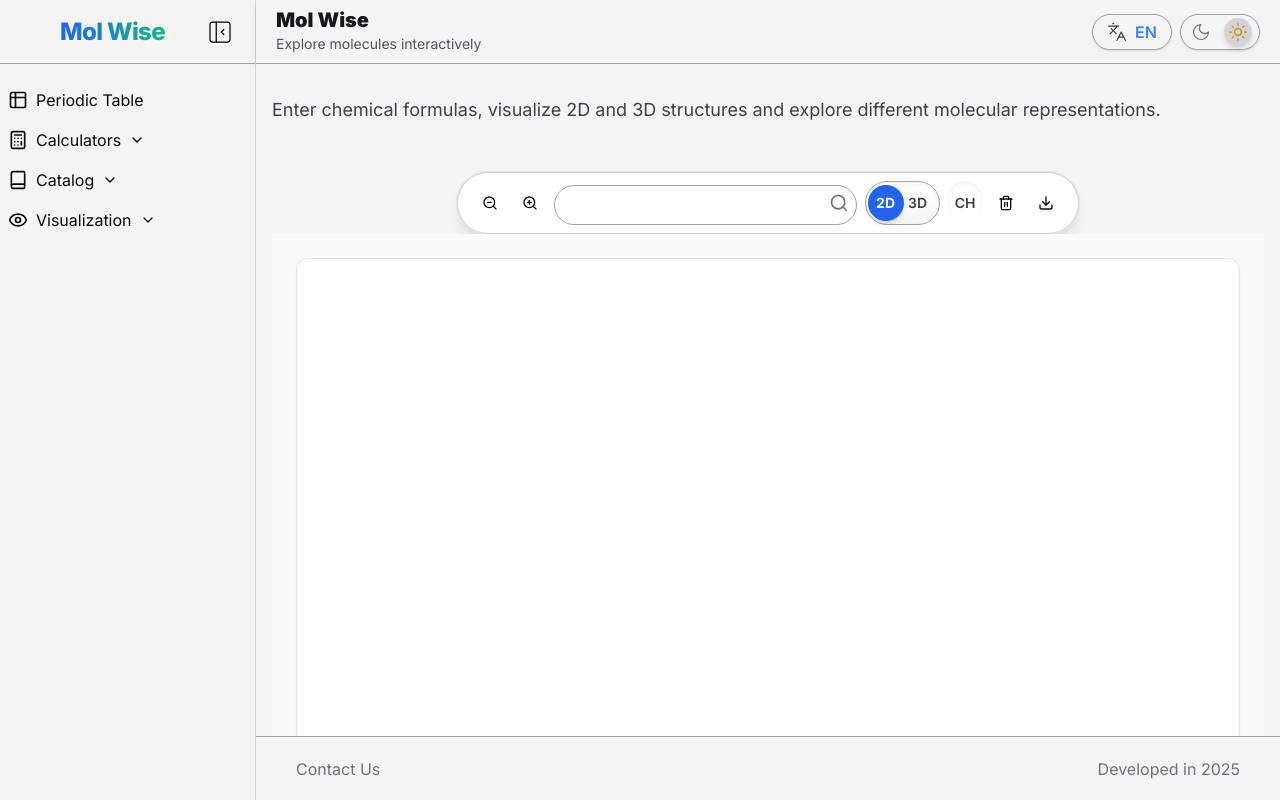
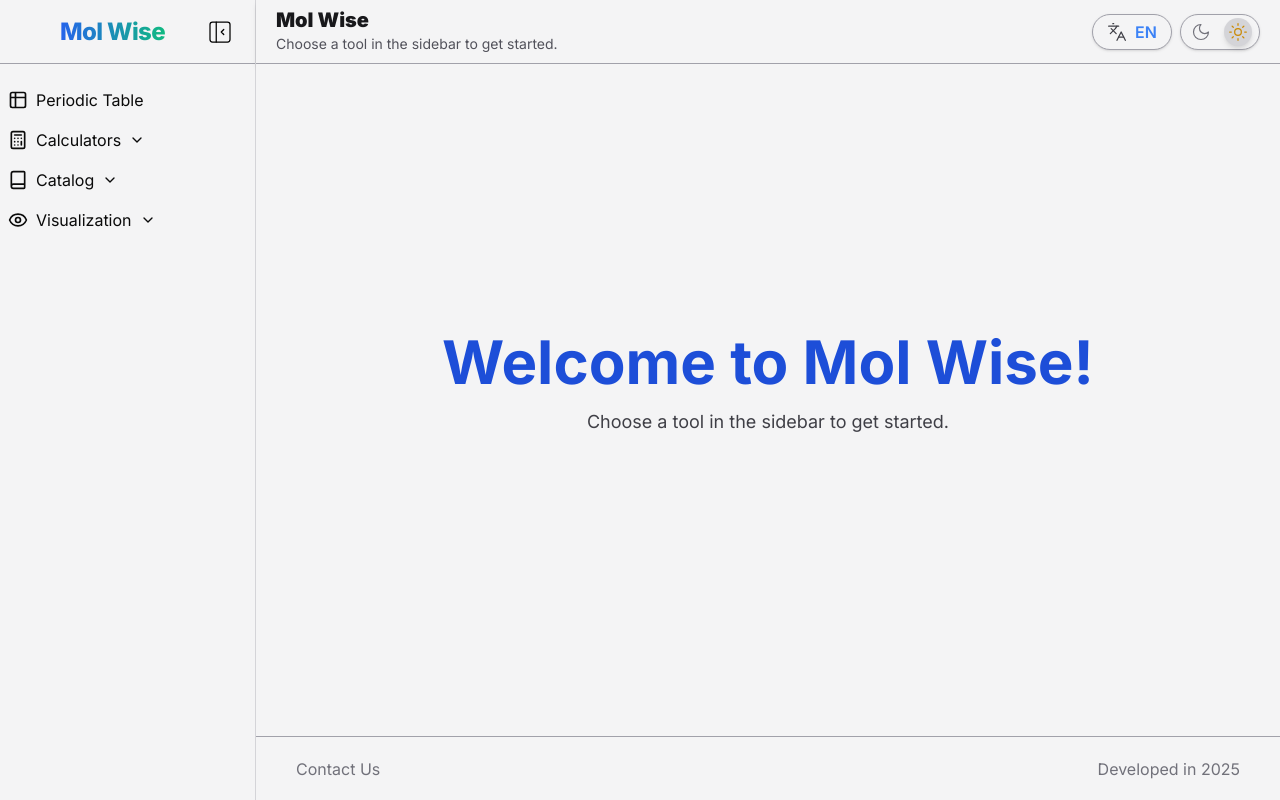
Before and after one commit to brunomacedo1203/Mol-Wise, a Next.js app: page /en in a window 1280 px wide. Built offline with nearby package versions, Linux system fonts and the light colour scheme.

Commit message:
refactor: improve molecule toolbar and constrain content area

```diff
--- a/src/app/[locale]/page.tsx
+++ b/src/app/[locale]/page.tsx
@@ -1,28 +1,29 @@
 "use client";
 
 import Page from "@/shared/components/layout/Page";
-import { VisualizationPageContent } from "@/features/visualization/components/VisualizationPageContent";
 import { useEffect } from "react";
 import { useSubtitleStore } from "@/shared/store/subtitleStore";
 import { useTranslations } from "next-intl";
 
-export default function VisualizationPage() {
-  const t = useTranslations("visualization");
+export default function Home() {
+  const t = useTranslations("home");
+  const commonT = useTranslations("common");
   const setSubtitle = useSubtitleStore((state) => state.setSubtitle);
-
   useEffect(() => {
-    setSubtitle(t("subtitle"));
+    setSubtitle(commonT("chooseTool"));
     return () => setSubtitle("");
-  }, [setSubtitle, t]);
+  }, [setSubtitle, commonT]);
 
   return (
     <Page title={t("title")}>
-      <div className="flex-1 flex flex-col w-full h-full">
-        <div className="max-w-6xl mx-auto w-full px-4 py-8">
+      <div className="flex-1 flex justify-center items-center w-full h-full">
+        <div className="flex flex-col items-center justify-center">
+          <h1 className="text-6xl font-bold mb-4 text-blue-700">
+            {t("welcome")}
+          </h1>
           <p className="text-lg text-zinc-700 mb-8 dark:text-zinc-100">
-            {t("description")}
+            {t("subtitle")}
           </p>
-          <VisualizationPageContent />
         </div>
       </div>
     </Page>
--- a/src/features/visualization/components/MoleculeToolbar.tsx
+++ b/src/features/visualization/components/MoleculeToolbar.tsx
@@ -71,10 +71,10 @@ export function MoleculeToolbar() {
       {/* 🔍 Zoom Buttons */}
       <div className="flex items-center gap-2">
         <button className="w-8 h-8 flex items-center justify-center rounded hover:bg-zinc-100 dark:hover:bg-zinc-800">
-          <ZoomOut className="w-4 h-4" />
+          <ZoomOut className="w-5 h-5" />
         </button>
         <button className="w-8 h-8 flex items-center justify-center rounded hover:bg-zinc-100 dark:hover:bg-zinc-800">
-          <ZoomIn className="w-4 h-4" />
+          <ZoomIn className="w-5 h-5" />
         </button>
       </div>
 
@@ -105,7 +105,9 @@ export function MoleculeToolbar() {
               dark:border-zinc-700 bg-white dark:bg-zinc-900
               placeholder:text-zinc-400 dark:placeholder:text-zinc-500
               focus:outline-none focus:ring-2 focus:ring-blue-500`}
-            disabled={showErrorInInput} // impede editar enquanto mostra erro
+            placeholder={
+              showErrorInInput ? err ?? t("error") : t("placeholder")
+            }
           />
           <button
             type="submit"
@@ -149,8 +151,8 @@ export function MoleculeToolbar() {
 
         {/* 🧪 Botão CH */}
         <button
-          className="h-11 w-12 rounded-full flex items-center justify-center text-sm font-semibold
-             dark:from-zinc-900 dark:to-zinc-800
+          className="h-10 w-10 rounded-full flex items-center justify-center text-base font-semibold
+            dark:from-zinc-900 dark:to-zinc-800
             shadow-inner dark:shadow-none
             hover:shadow-md hover:bg-zinc-200 dark:hover:bg-zinc-700
             text-zinc-700 dark:text-zinc-300 transition-all"
@@ -163,10 +165,10 @@ export function MoleculeToolbar() {
       {/* 🗑️ Trash & ⬇️ Download */}
       <div className="flex items-center gap-2">
         <button className="w-8 h-8 flex items-center justify-center rounded hover:bg-zinc-100 dark:hover:bg-zinc-800">
-          <Trash2 className="w-4 h-4" />
+          <Trash2 className="w-5 h-5" />
         </button>
         <button className="w-8 h-8 flex items-center justify-center rounded hover:bg-zinc-100 dark:hover:bg-zinc-800">
-          <Download className="w-4 h-4" />
+          <Download className="w-5 h-5" />
         </button>
       </div>
     </div>
--- a/src/features/visualization/components/MoleculeViewer2D.tsx
+++ b/src/features/visualization/components/MoleculeViewer2D.tsx
@@ -223,6 +223,52 @@ function removeCIPLabelsAndNames(svgString: string): string {
   return serializer.serializeToString(svg);
 }
 
+/** ======= Nova função para calcular o bounding box real da molécula ======= */
+function getContentBounds(svg: SVGSVGElement): ViewBox | null {
+  try {
+    // Seleciona todos os elementos gráficos que fazem parte da molécula
+    const graphicElements = svg.querySelectorAll(
+      "line, circle, ellipse, path, polygon, polyline, text"
+    );
+
+    if (graphicElements.length === 0) return null;
+
+    let minX = Infinity,
+      minY = Infinity,
+      maxX = -Infinity,
+      maxY = -Infinity;
+
+    graphicElements.forEach((element) => {
+      try {
+        const bbox = (element as SVGGraphicsElement).getBBox();
+        if (bbox.width > 0 && bbox.height > 0) {
+          minX = Math.min(minX, bbox.x);
+          minY = Math.min(minY, bbox.y);
+          maxX = Math.max(maxX, bbox.x + bbox.width);
+          maxY = Math.max(maxY, bbox.y + bbox.height);
+        }
+      } catch (error) {
+        console.error(error);
+      }
+    });
+
+    if (minX === Infinity || minY === Infinity) return null;
+
+    // Adiciona uma pequena margem para evitar cortes nas bordas
+    const margin = Math.max((maxX - minX) * 0.05, (maxY - minY) * 0.05, 5);
+
+    return {
+      minX: minX - margin,
+      minY: minY - margin,
+      width: maxX - minX + margin * 2,
+      height: maxY - minY + margin * 2,
+    };
+  } catch (e) {
+    console.warn("Erro ao calcular content bounds:", e);
+    return null;
+  }
+}
+
 /** ======= Theming robusto (salva originais e reaplica no toggle) ======= */
 function applyThemeToSVG(svg: SVGSVGElement, mode: "dark" | "light") {
   if (!svg) return;
@@ -322,6 +368,7 @@ export function MoleculeViewer2D() {
 
   const vbRef = useRef<ViewBox | null>(null);
   const vbInitialRef = useRef<ViewBox | null>(null);
+  const contentBoundsRef = useRef<ViewBox | null>(null);
 
   // Carrega OCL
   useEffect(() => {
@@ -334,8 +381,8 @@ export function MoleculeViewer2D() {
         if (disposed) return;
         oclRef.current = OCL;
         setReady(true);
-      } catch (e) {
-        console.error(e);
+      } catch (error) {
+        console.error(error);
       }
     })();
     return () => {
@@ -360,60 +407,66 @@ export function MoleculeViewer2D() {
     );
   }, []);
 
-  // Função utilitária para limitar o viewBox
+  // Nova função de limitação baseada no conteúdo real
   const clampViewBox = useCallback((vb: ViewBox, init: ViewBox): ViewBox => {
-    // Calcula os limites máximos de deslocamento
-    // Permitimos um deslocamento de até 30% da dimensão inicial para cada lado
-    // Valor intermediário que permite mais liberdade de movimento sem perder a molécula
-    const maxOffsetX = init.width * 0.37;
-    const maxOffsetY = init.height * 0.25;
+    const contentBounds = contentBoundsRef.current;
+    if (!contentBounds) {
+      // Fallback para o comportamento anterior se não conseguirmos calcular os bounds
+      const maxOffsetX = init.width * 0.37;
+      const maxOffsetY = init.height * 0.25;
 
-    // Limita as coordenadas para não ultrapassar os limites
-    const clampedMinX = Math.max(
-      init.minX - maxOffsetX,
-      Math.min(init.minX + maxOffsetX, vb.minX)
-    );
-    const clampedMinY = Math.max(
-      init.minY - maxOffsetY,
-      Math.min(init.minY + maxOffsetY, vb.minY)
-    );
+      const clampedMinX = Math.max(
+        init.minX - maxOffsetX,
+        Math.min(init.minX + maxOffsetX, vb.minX)
+      );
+      const clampedMinY = Math.max(
+        init.minY - maxOffsetY,
+        Math.min(init.minY + maxOffsetY, vb.minY)
+      );
 
-    // Verifica se o viewBox está muito ampliado (zoom out extremo)
-    // e centraliza a molécula se necessário
-    const maxWidth = init.width * 4.0; // Consistente com o limite de zoom
-    const maxHeight = init.height * 4.0;
+      const maxWidth = init.width * 4.0;
+      const maxHeight = init.height * 4.0;
 
-    let finalWidth = vb.width;
-    let finalHeight = vb.height;
-
-    // Se o zoom estiver muito ampliado, ajusta para o tamanho máximo
-    if (finalWidth > maxWidth) {
-      finalWidth = maxWidth;
-    }
-    if (finalHeight > maxHeight) {
-      finalHeight = maxHeight;
-    }
-
-    // Garante que a molécula permaneça visível mesmo em zoom extremo
-    // Centraliza a molécula se o viewBox estiver muito deslocado
-    if (
-      Math.abs(clampedMinX - init.minX) > maxOffsetX * 0.95 ||
-      Math.abs(clampedMinY - init.minY) > maxOffsetY * 0.95
-    ) {
-      // Se estiver próximo do limite, centraliza suavemente
       return {
         minX: clampedMinX,
         minY: clampedMinY,
-        width: finalWidth,
-        height: finalHeight,
+        width: Math.min(vb.width, maxWidth),
+        height: Math.min(vb.height, maxHeight),
       };
     }
+
+    // Limites de zoom baseados no tamanho inicial
+    const minWidth = init.width * 0.1;
+    const maxWidth = init.width * 4.0;
+    const aspect = init.height / init.width;
+
+    // Clamp do zoom
+    const clampedWidth = Math.min(Math.max(vb.width, minWidth), maxWidth);
+    const clampedHeight = clampedWidth * aspect;
+
+    // Calcula os limites para que a molécula não saia da vista
+    // A molécula deve estar sempre pelo menos parcialmente visível
+    const moleculeLeft = contentBounds.minX;
+    const moleculeRight = contentBounds.minX + contentBounds.width;
+    const moleculeTop = contentBounds.minY;
+    const moleculeBottom = contentBounds.minY + contentBounds.height;
+
+    // Limites do viewBox: deve mostrar pelo menos uma parte da molécula
+    // Permite que a molécula chegue até as bordas, mas não desapareça completamente
+    const maxMinX = moleculeRight - clampedWidth * 0.1; // Mostra pelo menos 10% da molécula
+    const minMinX = moleculeLeft - clampedWidth * 0.9; // Mostra pelo menos 10% da molécula
+    const maxMinY = moleculeBottom - clampedHeight * 0.1;
+    const minMinY = moleculeTop - clampedHeight * 0.9;
+
+    // Aplica os limites
+    const clampedMinX = Math.max(minMinX, Math.min(maxMinX, vb.minX));
+    const clampedMinY = Math.max(minMinY, Math.min(maxMinY, vb.minY));
 
     return {
       minX: clampedMinX,
       minY: clampedMinY,
-      width: finalWidth,
-      height: finalHeight,
+      width: clampedWidth,
+      height: clampedHeight,
     };
   }, []);
 
@@ -609,6 +662,7 @@ export function MoleculeViewer2D() {
   const handleTouchEnd = useCallback(() => {
     setIsDragging(false);
   }, []);
+
   const handleDoubleClick = useCallback(() => {
     resetViewBox();
   }, [resetViewBox]);
@@ -639,6 +693,7 @@ export function MoleculeViewer2D() {
           svgElRef.current = null;
           vbRef.current = null;
           vbInitialRef.current = null;
+          contentBoundsRef.current = null;
           return;
         }
 
@@ -672,7 +727,7 @@ export function MoleculeViewer2D() {
           .replace("<svg", `<svg preserveAspectRatio="${PRESERVE_RATIO}"`)
           .replace(
             "<svg",
-            '<svg style="width:100%;height:100%;display:block;overflow:hidden;cursor:grab;touch-action:none;max-width:100%;max-height:100%"'
+            '<svg style="width:100%;height:100%;display:block;cursor:grab;touch-action:none;"'
           );
 
         host.innerHTML = svgWithStyle;
@@ -693,8 +748,17 @@ export function MoleculeViewer2D() {
           vbRef.current = { ...vb };
           vbInitialRef.current = { ...vb };
         }
-      } catch (e) {
-        console.error(e);
+
+        // Calcula o bounding box real do conteúdo da molécula
+        if (svgEl) {
+          // Precisamos aguardar um pouco para que o SVG seja completamente renderizado
+          setTimeout(() => {
+            const contentBounds = getContentBounds(svgEl);
+            contentBoundsRef.current = contentBounds;
+          }, 50);
+        }
+      } catch (error) {
+        console.error(error);
       }
     }
     void render();
@@ -725,7 +789,13 @@ export function MoleculeViewer2D() {
   const t = useTranslations("visualization.controls");
 
   return (
-    <div className="absolute inset-0 min-h-0">
+    <div
+      className="w-full h-full relative"
+      style={{
+        contain: "layout style paint",
+        overflow: "hidden",
+      }}
+    >
       <div
         ref={svgHostRef}
         onWheel={onWheel}
@@ -744,8 +814,7 @@ export function MoleculeViewer2D() {
           touchAction: "none",
           overflow: "hidden",
           cursor: "grab",
-          maxWidth: "100%",
-          maxHeight: "100%",
+          contain: "layout style paint",
         }}
         title={t("tooltip")}
       />
--- a/src/features/visualization/components/VisualizationPageContent.tsx
+++ b/src/features/visualization/components/VisualizationPageContent.tsx
@@ -15,27 +15,20 @@ export function VisualizationPageContent() {
       {/* Toolbar horizontal */}
       <MoleculeToolbar />
 
-      {/* Área principal */}
-      <main className="flex-1 min-h-0 p-4 sm:p-6 bg-zinc-50 dark:bg-zinc-900">
-        <div
-          className="relative h-[70vh] min-h-[400px]
-                    rounded-xl border
-                    bg-white dark:bg-zinc-900
-                    border-zinc-200 dark:border-zinc-800
-                    shadow-sm overflow-hidden"
-        >
+      {/* Área principal sem restrições */}
+      <div className="flex-1 min-h-0 p-0 relative overflow-hidden">
         {viewMode === "2D" ? <MoleculeViewer2D /> : <MoleculeViewer3D />}
       </div>
 
+      {/* Dica quando nada é carregado */}
       {!smilesData && !sdfData && (
         <div className="text-center py-6">
           <p className="text-sm text-zinc-500 dark:text-zinc-400">
-              💡 <b>{t("tip")}:</b> {t("example")} <b>benzene</b>, <b>NaCl</b>
-              , <b>C1=CC=CC=C1</b>, <b>241</b>.
+            💡 <b>{t("tip")}:</b> {t("example")} <b>benzene</b>, <b>NaCl</b>,{" "}
+            <b>C1=CC=CC=C1</b>, <b>241</b>.
           </p>
         </div>
       )}
-      </main>
     </div>
   );
 }
--- a/src/shared/utils/themeInit.ts
+++ b/src/shared/utils/themeInit.ts
@@ -7,7 +7,7 @@ export function themeInitScript() {
           if (theme === "dark" || (!theme && systemPrefersDark)) {
             document.documentElement.classList.add("dark");
           }
-        } catch(e) {}
+        } catch(_) {}
       })();
     `;
   }
```
Lines whose indentation alone changed are shown as unchanged.
